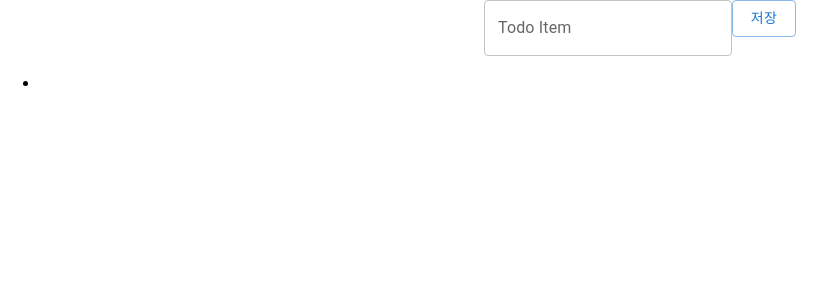
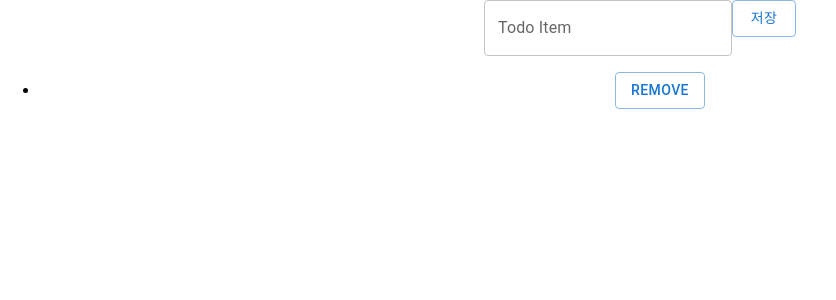
Before and after one commit to soyoooni/todolist, a React (Create React App) app: page / in a window 1280 px wide. Both pictures are taken after a click on the button "저장". Shown: the top 300 px of the page, without its empty margins (0-836 px from the left). Built offline with nearby package versions, Linux system fonts and the light colour scheme.

Commit message:
리스트 출력안되던거 수정, 삭제버튼 추가

```diff
--- a/src/App.js
+++ b/src/App.js
@@ -28,13 +28,18 @@ const TodoItem = (props) => {
   const style = props.todoItem.isFinished ? {textDecoration: 'line-through'} : {};
   return (<li>
     <span style={style} onClick={()=>
-      props.onTodoItemClick(props.todoItem)}>{props.todoItemcontent}</span>
+      props.onTodoItemClick(props.todoItem)}>{props.todoItem.todoItemContent}</span>
+      <Button variant='outlined' onClick={()=> props.onRemoveClick(props.todoItem)}>Remove</Button>
   </li>);
 };
 
 const TodoItemList = (props) => {
   const todoList = props.todoItemList.map((todoItem, index)=> {
-    return <TodoItem key={index} todoItem={todoItem} onTodoItemClick={props.onTodoItemClick}/>;
+    return <TodoItem key={index}
+    todoItem={todoItem}
+    onTodoItemClick={props.onTodoItemClick}
+    onRemoveClick={props.onRemoveClick}
+    />;
   });
   return (<div>
     <ul>{todoList}</ul>
@@ -66,12 +71,18 @@ function App() {
     }
     ))
   }
+  const onRemoveClick = (removeTodoItem) => {
+    setTodoItemList(todoItemList.filter((todoItem)=>{
+      return todoItem.id !== removeTodoItem.id;
+    }));
+  };
 
   return (
     <div className="App">
       <TodoItemInputField onSubmit={onSubmit}/>
       <TodoItemList todoItemList={todoItemList}
       onTodoItemClick={onTodoItemClick}
+      onRemoveClick={onRemoveClick}
       />
     </div>
   );
```
